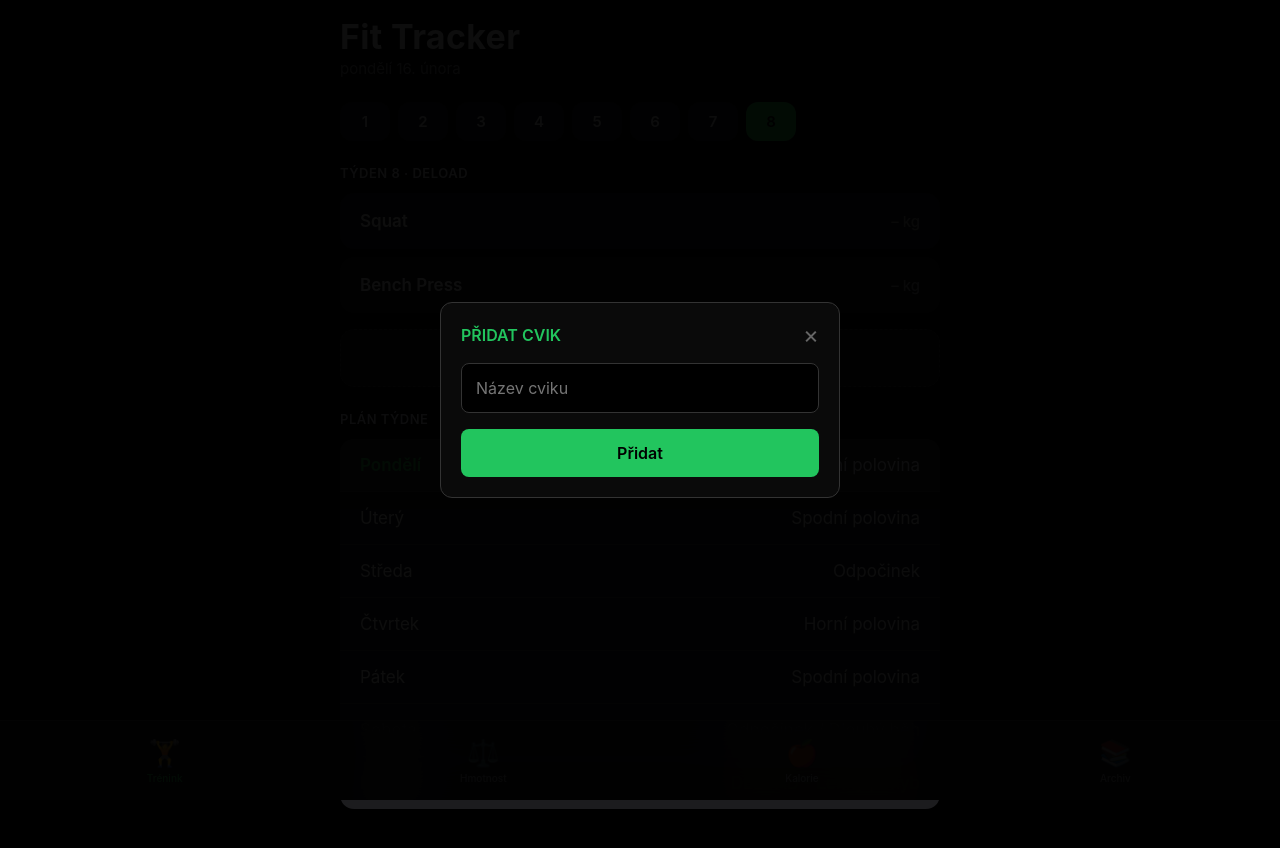
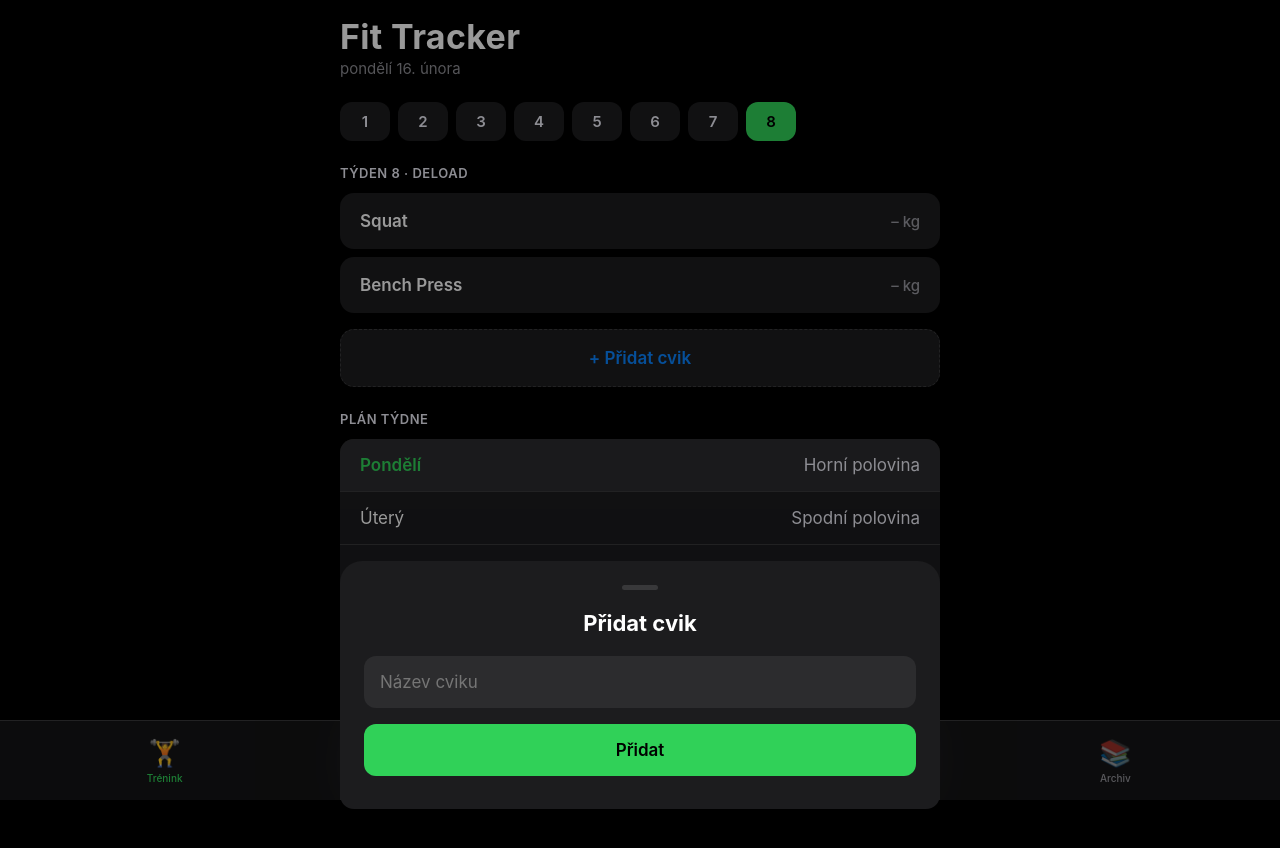
Before and after one commit to FiTomas/fit-tracker, a Next.js app: page / in a window 1280 px wide. Both pictures are taken after a click on the button "+ Přidat cvik". Shown: the top 848 px of the page. Built offline with nearby package versions, Linux system fonts and the light colour scheme.

Commit message:
iOS design: modals and workout logging

```diff
--- a/src/app/page.tsx
+++ b/src/app/page.tsx
@@ -529,17 +529,15 @@ export default function Home() {
         )}
 
         {showAddExercise && (
-          <div style={{ position: 'fixed', top: 0, left: 0, right: 0, bottom: 0, background: 'rgba(0,0,0,0.95)', zIndex: 200, display: 'flex', alignItems: 'center', justifyContent: 'center', padding: '16px' }}>
-            <div style={{ background: '#0a0a0a', borderRadius: '12px', padding: '20px', maxWidth: '400px', width: '100%', border: '1px solid #333' }}>
-              <div style={{ display: 'flex', justifyContent: 'space-between', alignItems: 'center', marginBottom: '16px' }}>
-                <h3 style={{ color: '#22c55e', fontSize: '16px', fontWeight: 600 }}>PŘIDAT CVIK</h3>
-                <button onClick={() => { setShowAddExercise(false); setNewExName(''); }} style={{ background: 'none', border: 'none', color: '#666', cursor: 'pointer', fontSize: '24px', lineHeight: 1 }}>×</button>
-              </div>
+          <div onClick={(e) => { if (e.target === e.currentTarget) { setShowAddExercise(false); setNewExName(''); }}} style={{ position: 'fixed', top: 0, left: 0, right: 0, bottom: 0, background: 'rgba(0,0,0,0.4)', zIndex: 200, display: 'flex', alignItems: 'flex-end', justifyContent: 'center' }}>
+            <div style={{ background: 'var(--ios-bg-secondary)', borderTopLeftRadius: '22px', borderTopRightRadius: '22px', padding: '24px', maxWidth: '600px', width: '100%', paddingBottom: 'max(env(safe-area-inset-bottom), 24px)' }}>
+              <div style={{ width: '36px', height: '5px', background: 'var(--ios-separator)', borderRadius: '3px', margin: '0 auto 20px' }}></div>
+              <h3 style={{ fontSize: '22px', fontWeight: 700, marginBottom: '20px', textAlign: 'center' }}>Přidat cvik</h3>
               <input
                 value={newExName}
                 onChange={e => setNewExName(e.target.value)}
                 placeholder="Název cviku"
-                style={{ width: '100%', background: '#000', border: '1px solid #333', borderRadius: '8px', padding: '14px', color: '#fff', fontSize: '16px', marginBottom: '16px' }}
+                style={{ width: '100%', background: 'var(--ios-bg-tertiary)', border: 'none', borderRadius: '12px', padding: '16px', color: 'var(--ios-label)', fontSize: '17px', marginBottom: '16px', outline: 'none' }}
               />
               <button
                 onClick={() => {
@@ -554,7 +552,8 @@ export default function Home() {
                     setShowAddExercise(false);
                   }
                 }}
-                style={{ width: '100%', background: '#22c55e', border: 'none', borderRadius: '8px', padding: '14px', color: '#000', fontSize: '16px', fontWeight: 600, cursor: 'pointer' }}
+                className="touch-feedback"
+                style={{ width: '100%', background: 'var(--ios-green)', border: 'none', borderRadius: '12px', padding: '16px', color: '#000', fontSize: '17px', fontWeight: 600, cursor: 'pointer', minHeight: '50px' }}
               >
                 Přidat
               </button>
@@ -563,30 +562,30 @@ export default function Home() {
         )}
 
         {selEx && curSets.length > 0 && (
-          <div style={{ position: 'fixed', top: 0, left: 0, right: 0, bottom: 0, background: '#000', zIndex: 200, overflow: 'auto', padding: '16px' }}>
+          <div style={{ position: 'fixed', top: 0, left: 0, right: 0, bottom: 0, background: 'var(--ios-bg)', zIndex: 200, overflow: 'auto', paddingTop: 'max(env(safe-area-inset-top), 16px)', paddingBottom: 'calc(80px + env(safe-area-inset-bottom))', paddingLeft: '16px', paddingRight: '16px' }}>
             <div style={{ maxWidth: '600px', margin: '0 auto' }}>
-              <div style={{ display: 'flex', justifyContent: 'space-between', alignItems: 'center', marginBottom: '20px' }}>
-                <button onClick={() => { setSelEx(null); setCurSets([]); }} style={{ background: 'none', border: 'none', color: '#22c55e', cursor: 'pointer', fontSize: '14px', fontWeight: 600 }}>← ZPĚT</button>
-                <h2 style={{ color: '#fff', fontSize: '18px', fontWeight: 600 }}>{selEx.name}</h2>
-                <div style={{ width: '50px' }} />
+              <div style={{ display: 'flex', justifyContent: 'space-between', alignItems: 'center', marginBottom: '24px', paddingTop: '8px' }}>
+                <button onClick={() => { setSelEx(null); setCurSets([]); }} className="touch-feedback" style={{ background: 'none', border: 'none', color: 'var(--ios-blue)', cursor: 'pointer', fontSize: '17px', fontWeight: 400, padding: '8px' }}>Zpět</button>
+                <h2 style={{ color: 'var(--ios-label)', fontSize: '17px', fontWeight: 600 }}>{selEx.name}</h2>
+                <div style={{ width: '60px' }} />
               </div>
               {curSets.map((s, i) => (
-                <div key={i} style={{ background: s.completed ? 'rgba(34, 197, 94, 0.1)' : '#0a0a0a', borderRadius: '12px', padding: '16px', marginBottom: '12px', border: s.completed ? '1px solid #22c55e' : '1px solid #1a1a1a' }}>
-                  <div style={{ display: 'flex', justifyContent: 'space-between', alignItems: 'center', marginBottom: '12px' }}>
-                    <span style={{ color: '#666', fontSize: '12px', fontWeight: 600 }}>SET {i + 1}</span>
-                    <label style={{ display: 'flex', alignItems: 'center', gap: '8px', cursor: 'pointer' }}>
-                      <input type="checkbox" checked={s.completed} onChange={e => updSet(i, 'completed', e.target.checked)} style={{ width: '20px', height: '20px', accentColor: '#22c55e' }} />
-                      <span style={{ color: s.completed ? '#22c55e' : '#666', fontSize: '12px' }}>LOG</span>
+                <div key={i} style={{ background: 'var(--ios-bg-secondary)', borderRadius: '16px', padding: '20px', marginBottom: '12px', border: s.completed ? '2px solid var(--ios-green)' : 'none' }}>
+                  <div style={{ display: 'flex', justifyContent: 'space-between', alignItems: 'center', marginBottom: '16px' }}>
+                    <span style={{ color: 'var(--ios-label-secondary)', fontSize: '15px', fontWeight: 600 }}>Set {i + 1}</span>
+                    <label style={{ display: 'flex', alignItems: 'center', gap: '10px', cursor: 'pointer' }}>
+                      <span style={{ color: s.completed ? 'var(--ios-green)' : 'var(--ios-label-tertiary)', fontSize: '15px', fontWeight: 500 }}>Hotovo</span>
+                      <input type="checkbox" checked={s.completed} onChange={e => updSet(i, 'completed', e.target.checked)} style={{ width: '24px', height: '24px', accentColor: 'var(--ios-green)', cursor: 'pointer' }} />
                     </label>
                   </div>
                   <div style={{ display: 'grid', gridTemplateColumns: '1fr 1fr 1fr', gap: '12px' }}>
-                    <div><label style={{ display: 'block', color: '#444', fontSize: '10px', marginBottom: '4px' }}>KG</label><input type="number" value={s.weight} onChange={e => updSet(i, 'weight', Number(e.target.value))} style={{ width: '100%', background: '#000', border: '1px solid #333', borderRadius: '6px', padding: '12px', color: '#fff', fontSize: '18px', fontWeight: 600, textAlign: 'center' }} /></div>
-                    <div><label style={{ display: 'block', color: '#444', fontSize: '10px', marginBottom: '4px' }}>REPS</label><input type="number" value={s.reps} onChange={e => updSet(i, 'reps', Number(e.target.value))} style={{ width: '100%', background: '#000', border: '1px solid #333', borderRadius: '6px', padding: '12px', color: '#fff', fontSize: '18px', fontWeight: 600, textAlign: 'center' }} /></div>
-                    <div><label style={{ display: 'block', color: '#444', fontSize: '10px', marginBottom: '4px' }}>RIR</label><input type="number" min="0" max="5" value={s.rir} onChange={e => updSet(i, 'rir', Number(e.target.value))} style={{ width: '100%', background: '#000', border: '1px solid #333', borderRadius: '6px', padding: '12px', color: s.rir <= 2 ? '#22c55e' : s.rir <= 3 ? '#eab308' : '#ef4444', fontSize: '18px', fontWeight: 600, textAlign: 'center' }} /></div>
+                    <div><label style={{ display: 'block', color: 'var(--ios-label-tertiary)', fontSize: '13px', marginBottom: '8px', fontWeight: 500 }}>kg</label><input type="number" inputMode="decimal" value={s.weight} onChange={e => updSet(i, 'weight', Number(e.target.value))} style={{ width: '100%', background: 'var(--ios-bg-tertiary)', border: 'none', borderRadius: '10px', padding: '14px 12px', color: 'var(--ios-label)', fontSize: '20px', fontWeight: 600, textAlign: 'center', outline: 'none' }} /></div>
+                    <div><label style={{ display: 'block', color: 'var(--ios-label-tertiary)', fontSize: '13px', marginBottom: '8px', fontWeight: 500 }}>opak.</label><input type="number" inputMode="numeric" value={s.reps} onChange={e => updSet(i, 'reps', Number(e.target.value))} style={{ width: '100%', background: 'var(--ios-bg-tertiary)', border: 'none', borderRadius: '10px', padding: '14px 12px', color: 'var(--ios-label)', fontSize: '20px', fontWeight: 600, textAlign: 'center', outline: 'none' }} /></div>
+                    <div><label style={{ display: 'block', color: 'var(--ios-label-tertiary)', fontSize: '13px', marginBottom: '8px', fontWeight: 500 }}>RIR</label><input type="number" inputMode="numeric" min="0" max="5" value={s.rir} onChange={e => updSet(i, 'rir', Number(e.target.value))} style={{ width: '100%', background: 'var(--ios-bg-tertiary)', border: 'none', borderRadius: '10px', padding: '14px 12px', color: s.rir <= 2 ? 'var(--ios-green)' : s.rir <= 3 ? 'var(--ios-orange)' : 'var(--ios-red)', fontSize: '20px', fontWeight: 600, textAlign: 'center', outline: 'none' }} /></div>
                   </div>
                 </div>
               ))}
-              <button onClick={finW} style={{ width: '100%', background: '#22c55e', border: 'none', borderRadius: '12px', padding: '16px', color: '#000', fontSize: '16px', fontWeight: 700, cursor: 'pointer', marginTop: '8px' }}>SAVE WORKOUT</button>
+              <button onClick={finW} className="touch-feedback" style={{ width: '100%', background: 'var(--ios-green)', border: 'none', borderRadius: '14px', padding: '18px', color: '#000', fontSize: '17px', fontWeight: 600, cursor: 'pointer', marginTop: '12px', minHeight: '56px' }}>Uložit trénink</button>
             </div>
           </div>
         )}
```
